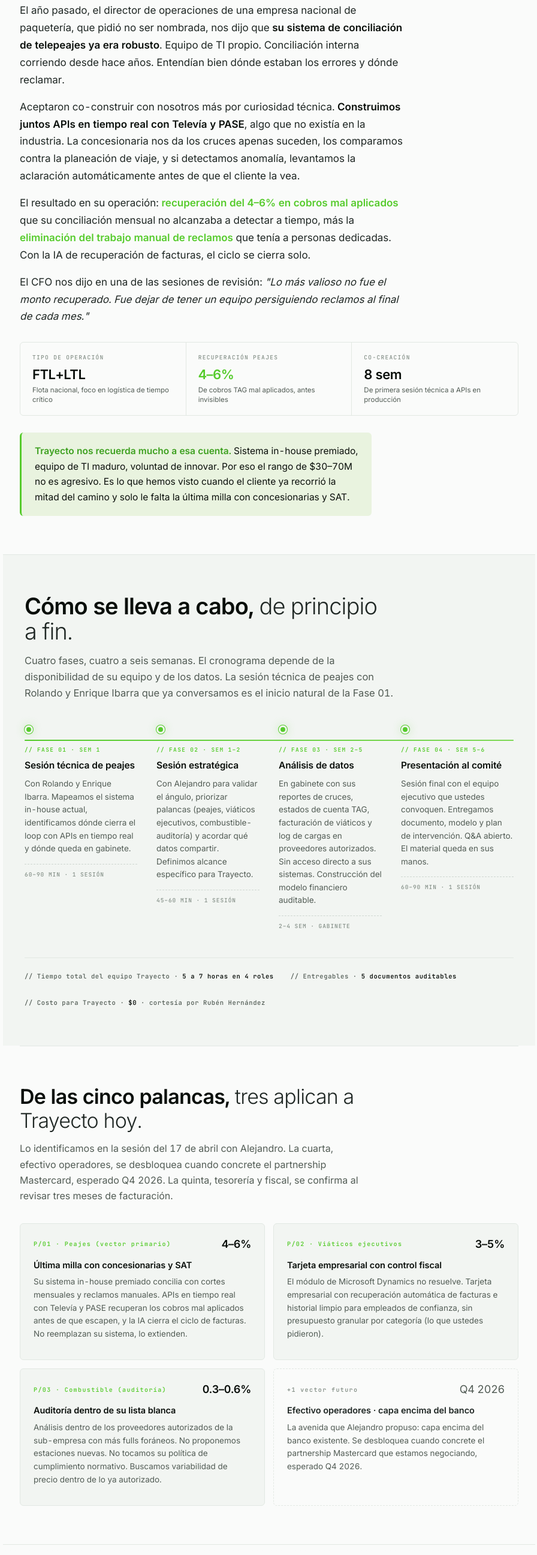
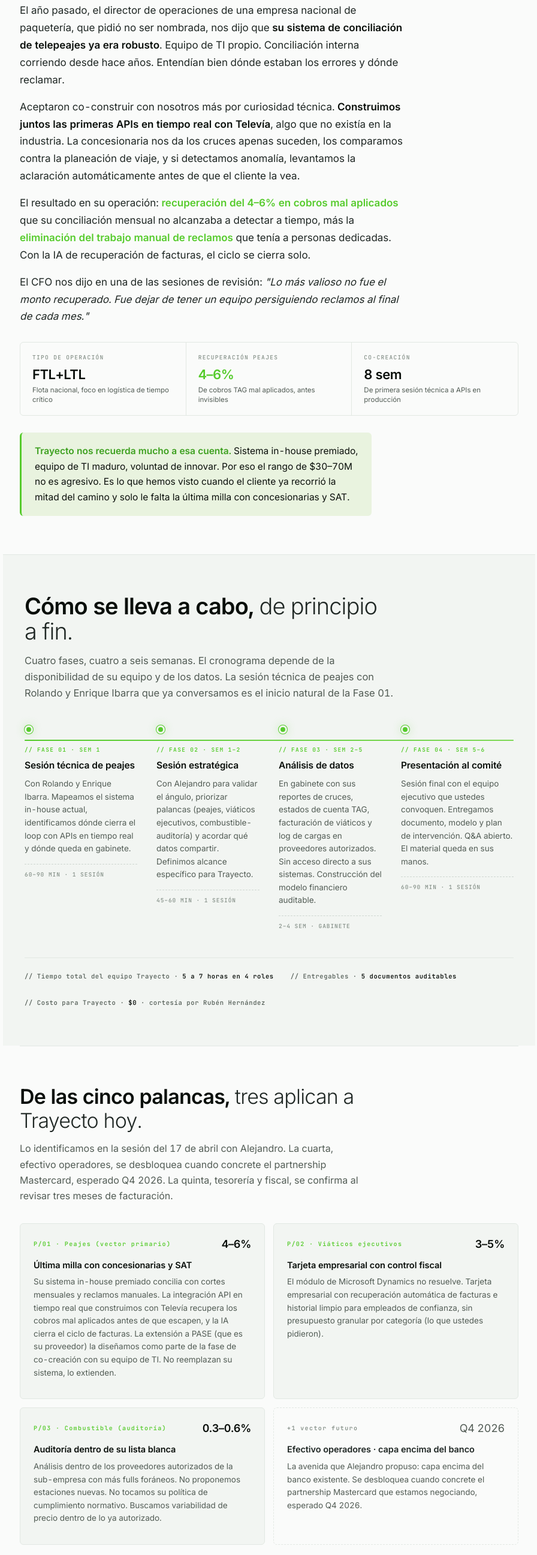
Before and after one commit to ikerharo/uvi-027-trayecto, a plain HTML site: page index.html in a window 1280 px wide. Shown: the part 3108-5700 px from the top of the page at 60% size, without its empty margins (191-1087 px from the left). Drawn offline with Linux system fonts and the light colour scheme.

Commit message:
Fix: PASE no es integración Uvicuo; Televía sí lo es. Extensión a PASE va en co-creación

```diff
--- a/index.html
+++ b/index.html
@@ -663,7 +663,7 @@
       <h2>Una empresa nacional de paquetería con <span class="light">flota equivalente.</span> También tenía sistema in-house maduro.</h2>
       <div class="story">
         <p>El año pasado, el director de operaciones de una empresa nacional de paquetería, que pidió no ser nombrada, nos dijo que <strong>su sistema de conciliación de telepeajes ya era robusto</strong>. Equipo de TI propio. Conciliación interna corriendo desde hace años. Entendían bien dónde estaban los errores y dónde reclamar.</p>
-        <p>Aceptaron co-construir con nosotros más por curiosidad técnica. <strong>Construimos juntos APIs en tiempo real con Televía y PASE</strong>, algo que no existía en la industria. La concesionaria nos da los cruces apenas suceden, los comparamos contra la planeación de viaje, y si detectamos anomalía, levantamos la aclaración automáticamente antes de que el cliente la vea.</p>
+        <p>Aceptaron co-construir con nosotros más por curiosidad técnica. <strong>Construimos juntos las primeras APIs en tiempo real con Televía</strong>, algo que no existía en la industria. La concesionaria nos da los cruces apenas suceden, los comparamos contra la planeación de viaje, y si detectamos anomalía, levantamos la aclaración automáticamente antes de que el cliente la vea.</p>
         <p>El resultado en su operación: <span class="acc">recuperación del 4–6% en cobros mal aplicados</span> que su conciliación mensual no alcanzaba a detectar a tiempo, más la <span class="acc">eliminación del trabajo manual de reclamos</span> que tenía a personas dedicadas. Con la IA de recuperación de facturas, el ciclo se cierra solo.</p>
         <p>El CFO nos dijo en una de las sesiones de revisión: <em>"Lo más valioso no fue el monto recuperado. Fue dejar de tener un equipo persiguiendo reclamos al final de cada mes."</em></p>
       </div>
@@ -738,7 +738,7 @@
         <div class="lev">
           <div class="top"><span class="lid">P/01 · Peajes (vector primario)</span><span class="rng">4–6%</span></div>
           <h4>Última milla con concesionarias y SAT</h4>
-          <p>Su sistema in-house premiado concilia con cortes mensuales y reclamos manuales. APIs en tiempo real con Televía y PASE recuperan los cobros mal aplicados antes de que escapen, y la IA cierra el ciclo de facturas. No reemplazan su sistema, lo extienden.</p>
+          <p>Su sistema in-house premiado concilia con cortes mensuales y reclamos manuales. La integración API en tiempo real que construimos con Televía recupera los cobros mal aplicados antes de que escapen, y la IA cierra el ciclo de facturas. La extensión a PASE (que es su proveedor) la diseñamos como parte de la fase de co-creación con su equipo de TI. No reemplazan su sistema, lo extienden.</p>
         </div>
         <div class="lev">
           <div class="top"><span class="lid">P/02 · Viáticos ejecutivos</span><span class="rng">3–5%</span></div>
@@ -817,7 +817,7 @@
 
 Hola Rolando, Enrique,
 
-Tuvimos una sesión inicial con Uvicuo, una fintech especializada en flotas. Construyeron con un cliente del sector las primeras APIs en tiempo real con Televía y PASE, algo que no existía en la industria.
+Tuvimos una sesión inicial con Uvicuo, una fintech especializada en flotas. Construyeron con un cliente del sector las primeras APIs en tiempo real con Televía, algo que no existía en la industria, y proponen extender la integración a PASE como parte de la fase de co-creación con nuestro equipo de TI.
 
 Trayecto fue seleccionada para uno de sus diagnósticos del trimestre. Sin costo, por la presentación de Rubén Hernández y porque el perfil empata con el tipo de cliente con el que mejor co-crean (equipos con TI in-house madura).
 
```
